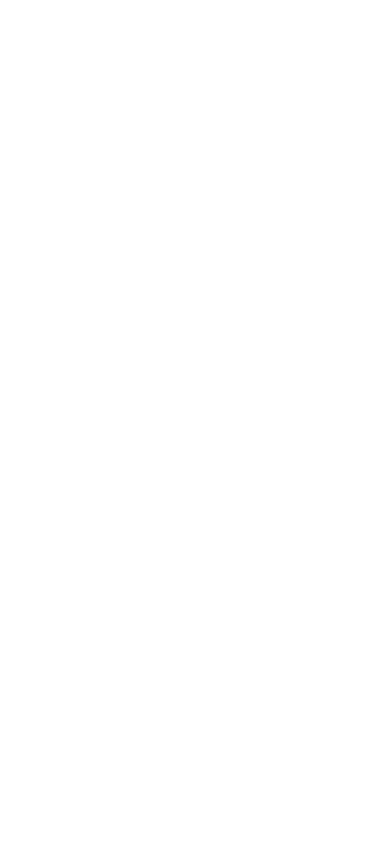
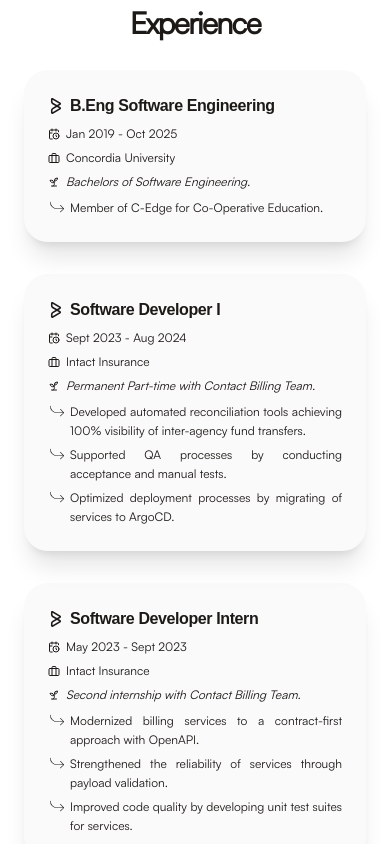
Before and after one commit to eimcharles/eimcharles.github.io, a React (Vite) app: page / in a window 390 px wide. Shown: the part 900-1744 px from the top of the page. Before the commit the page ends 844 px from the top, so only its background shows below. Built offline with nearby package versions, Linux system fonts and the light colour scheme; a web font is replaced by a local one.

Commit message:
feat(experience): add responsive experience timeline component.

```diff
--- a/src/App.jsx
+++ b/src/App.jsx
@@ -1,11 +1,13 @@
+import Navbar from './components/Navbar';
 import Hero from './components/Hero';
-import Navbar from './components/Navbar';
+import Experience from './components/Experience';
 
 function App() {
   return (
       <div>
         <Navbar/>
         <Hero/>
+        <Experience/>
       </div>
   )
 }
--- /dev/null
+++ b/src/components/Experience.jsx
@@ -0,0 +1,62 @@
+import React from 'react';
+import { experienceData, experienceIcons } from '../data/experienceData';
+
+const Experience = () => {
+  return (
+    <section id="experience" className="w-full px-6 py-16 md:py-24 select-none overflow-hidden bg-[#ffffff]">
+      <div className="flex flex-col w-full max-w-6xl mx-auto gap-8 md:gap-12">
+        <h2 className="text-3xl sm:text-5xl md:text-7xl font-black font-satoshi tracking-tighter text-stone-900 leading-none text-center">
+          Experience
+        </h2>
+
+        <div className="relative w-full flex flex-col gap-8 md:gap-6 pl-0">
+          <div className="hidden md:block absolute"/>
+
+          {experienceData.map((item) => {
+            return (
+              <div key={item.id}
+                className="relative w-full group flex flex-col md:flex-row md:even:flex-row-reverse justify-between items-start gap-4 md:gap-0">
+
+                <div className="hidden md:block absolute left-1/2 top-10 w-1 h-2/3 rounded-4xl bg-stone-400/20 group-hover:bg-stone-900
+                                group-hover:border-none -translate-x-1/2 transition-all duration-300 group-hover:scale-50 z-10" />
+
+                <div className="w-full md:w-[48%] rounded-3xl p-6 sm:p-8 flex flex-col transition-all duration-500
+                 hover:bg-[#ffffff] hover:shadow-none bg-stone-200/20 shadow-xl">
+
+                  <div className="flex flex-col sm:flex-row sm:items-center justify-between gap-2 pb-1">
+                    <div className="flex flex-col gap-2 [&_svg]:transition-colors [&_svg]:duration-500 [&_svg]:shrink-0">
+                      <h3 className="font-chillax lg:text-xl font-black tracking-tight text-stone-900 flex items-center gap-1.5">
+                        <experienceIcons.role className="group-hover:text-[#afafaf]"/>{item.role}
+                      </h3>
+                      <p className="font-satoshi text-xs lg:text-sm font-medium text-stone-900 flex items-center gap-1.5">
+                        <experienceIcons.calendar className="group-hover:text-[#1e63ca]" /> {item.duration}
+                      </p>
+                      <p className="font-satoshi text-xs lg:text-sm font-medium text-stone-900 flex items-center gap-1.5">
+                        <experienceIcons.company className="group-hover:text-[#c71717]" /> {item.organization}
+                      </p>
+                      <p className="font-satoshi text-xs lg:text-sm text-stone-900 flex items-center gap-1.5 italic">
+                        <experienceIcons.growth className="group-hover:text-[#209b3e]" />{item.summary}
+                      </p>
+                    </div>
+                  </div>
+
+                  <div className="flex flex-col gap-1 font-satoshi text-xs lg:text-sm text-stone-900 leading-relaxed pt-1">
+                    {item.contributions.map((contribution) => (
+                      <div key={contribution.id} className="flex justify-start gap-1">
+                        <experienceIcons.arrow className="text-lg lg:text-xl shrink-0 select-none"/>
+                        <p className="text-justify group-hover:text-stone-500 transition-colors duration-500">{contribution.text}</p>
+                      </div>
+                    ))}
+                  </div>
+                </div>
+                <div className="hidden md:block w-[0%]" />
+              </div>
+            );
+          })}
+        </div>
+      </div>
+    </section>
+  );
+};
+
+export default Experience;
--- /dev/null
+++ b/src/data/experienceData.js
@@ -0,0 +1,61 @@
+import { FiBriefcase } from "react-icons/fi";
+import { PiArrowBendDownRightThin } from "react-icons/pi";
+import { LuCalendarClock, LuSprout } from "react-icons/lu";
+import { SiBmcsoftware } from "react-icons/si";
+
+export const experienceIcons = {
+  role: SiBmcsoftware,
+  calendar: LuCalendarClock,
+  company: FiBriefcase,
+  growth: LuSprout,
+  arrow: PiArrowBendDownRightThin,
+};
+
+export const experienceData = [
+  {
+    id: "exp-1",
+    role: "B.Eng Software Engineering",
+    organization: "Concordia University",
+    duration: "Jan 2019 - Oct 2025",
+    summary: "Bachelors of Software Engineering.",
+    contributions: [
+      {id: "concordia-c1" , text: "Member of C-Edge for Co-Operative Education."}
+    ]
+  },
+  {
+    id: "exp-2",
+    role: "Software Developer I",
+    organization: "Intact Insurance",
+    duration: "Sept 2023 - Aug 2024",
+    summary: "Permanent Part-time with Contact Billing Team.",
+    contributions: [
+      {id: "intact-c1" , text: "Developed automated reconciliation tools achieving 100% visibility of inter-agency fund transfers."},
+      {id: "intact-c2" , text: "Supported QA processes by conducting acceptance and manual tests."},
+      {id: "intact-c3" , text: "Optimized deployment processes by migrating of services to ArgoCD."}
+    ]
+  },
+  {
+    id: "exp-3",
+    role: "Software Developer Intern",
+    organization: "Intact Insurance",
+    duration: "May 2023 - Sept 2023",
+    summary: "Second internship with Contact Billing Team.",
+    contributions: [
+      {id: "intact-c4" , text: "Modernized billing services to a contract-first approach with OpenAPI."},
+      {id: "intact-c5" , text: "Strengthened the reliability of services through payload validation."},
+      {id: "intact-c6" , text: "Improved code quality by developing unit test suites for services."}
+    ]
+  },
+  {
+    id: "exp-4",
+    role: "Software Developer Intern",
+    organization: "Intact Insurance",
+    duration: "Jan 2023 - May 2023",
+    summary: "First internship with Contact Billing Team.",
+    contributions: [
+      {id: "intact-c7" , text: "Refactored service configurations, eliminating dependencies and plugins."},
+      {id: "intact-c8" , text: "Contributed to the refinement of the team's engineering backlogs."},
+      {id: "intact-c9" , text: "Fostered collaboration and continuous improvement by active participation in Scrum ceremonies."}
+    ]
+  }
+];
```
